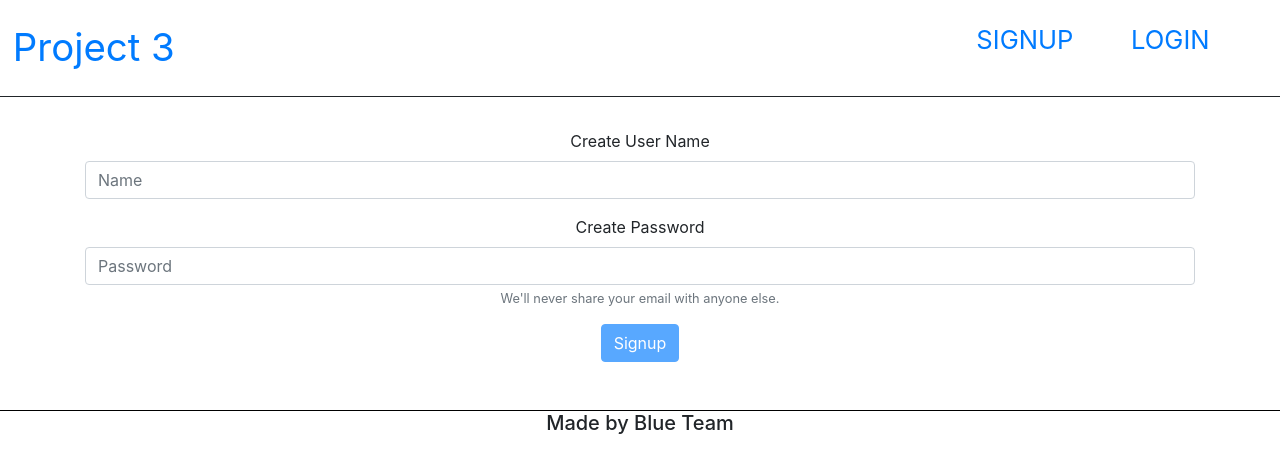
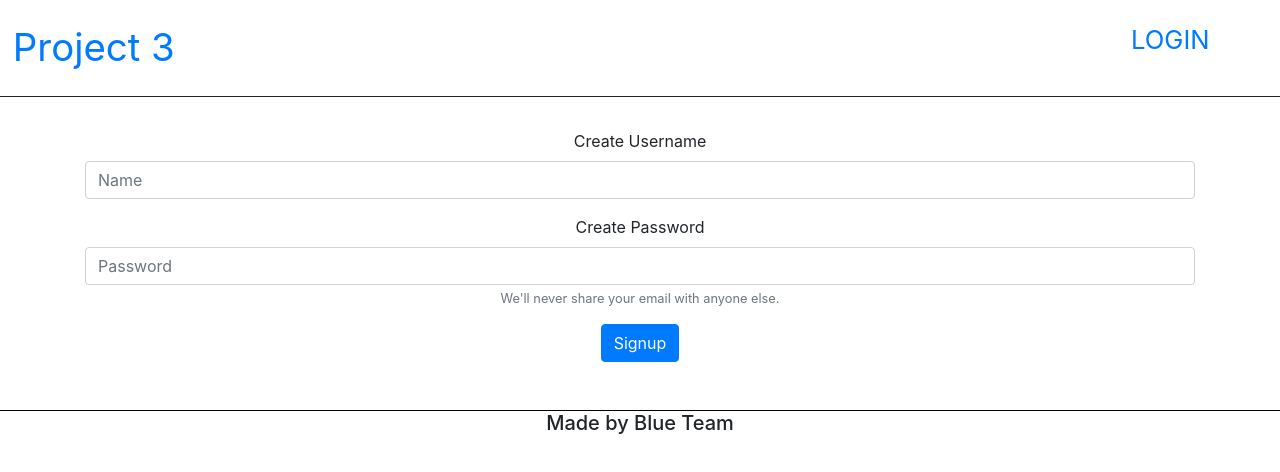
Before and after one commit to maxonemillion/monke, a React (Create React App) app in the folder client/: page /SignupPage in a window 1280 px wide. Shown: the top 472 px of the page. Built offline with nearby package versions, Linux system fonts and the light colour scheme.

Commit message:
server work/navbar edit

```diff
--- a/client/src/components/NavBar/NavBar.jsx
+++ b/client/src/components/NavBar/NavBar.jsx
@@ -12,10 +12,6 @@ const Navbar = () => {
       <ul className="Navbar-links">
 
         <li className="Navbar-link">
-          <Link to="/SignupPage">Signup</Link>
-        </li>
-
-        <li className="Navbar-link">
           <Link to="/LoginPage">Login</Link>
         </li>
       </ul>
--- a/client/src/pages/LoginPage/LoginPage.jsx
+++ b/client/src/pages/LoginPage/LoginPage.jsx
@@ -2,6 +2,7 @@ import React, { useState } from 'react'
 import Container from "react-bootstrap/Container";
 import Button from "react-bootstrap/Button";
 import Form from "react-bootstrap/Form";
+import { Link } from "react-router-dom";
 
 function LoginPage() {
   const [username, setUsername] = useState("")
@@ -28,12 +29,14 @@ function LoginPage() {
             </Form.Group>
 
             <Form.Group controlId="formBasicPassword">
-              <Form.Label>User Password</Form.Label>
+              <Form.Label>Password</Form.Label>
               <Form.Control  type="password" placeholder="Password" value={password} onChange={(e) => setPassword(e.target.value)}/>
             </Form.Group>
             <Button className="mb-5" id="login" variant="primary" type="login" onClick={login}>
               Login
             </Button>
+            <br></br>
+            <Form.Label>Don't have an account? <Link to="/SignupPage">Sign up!</Link></Form.Label>
           </Form>
         </Container>
       </div>
--- a/client/src/pages/SignupPage/SignupPage.jsx
+++ b/client/src/pages/SignupPage/SignupPage.jsx
@@ -9,7 +9,7 @@ function SignupPage() {
       <Container>
         <Form>
           <Form.Group controlId="formBasicSignup">
-            <Form.Label>Create User Name</Form.Label>
+            <Form.Label>Create Username</Form.Label>
             <Form.Control id="user-email" type="email" placeholder="Name" />
           </Form.Group>
 
@@ -26,7 +26,6 @@ function SignupPage() {
           </Form.Group>
           <Button
             className="mb-5"
-            disabled
             id="create-user-account"
             variant="primary"
             type="signup"
```
Also changed, not shown: 1 other file (tests, documents, lock files or other folders).
